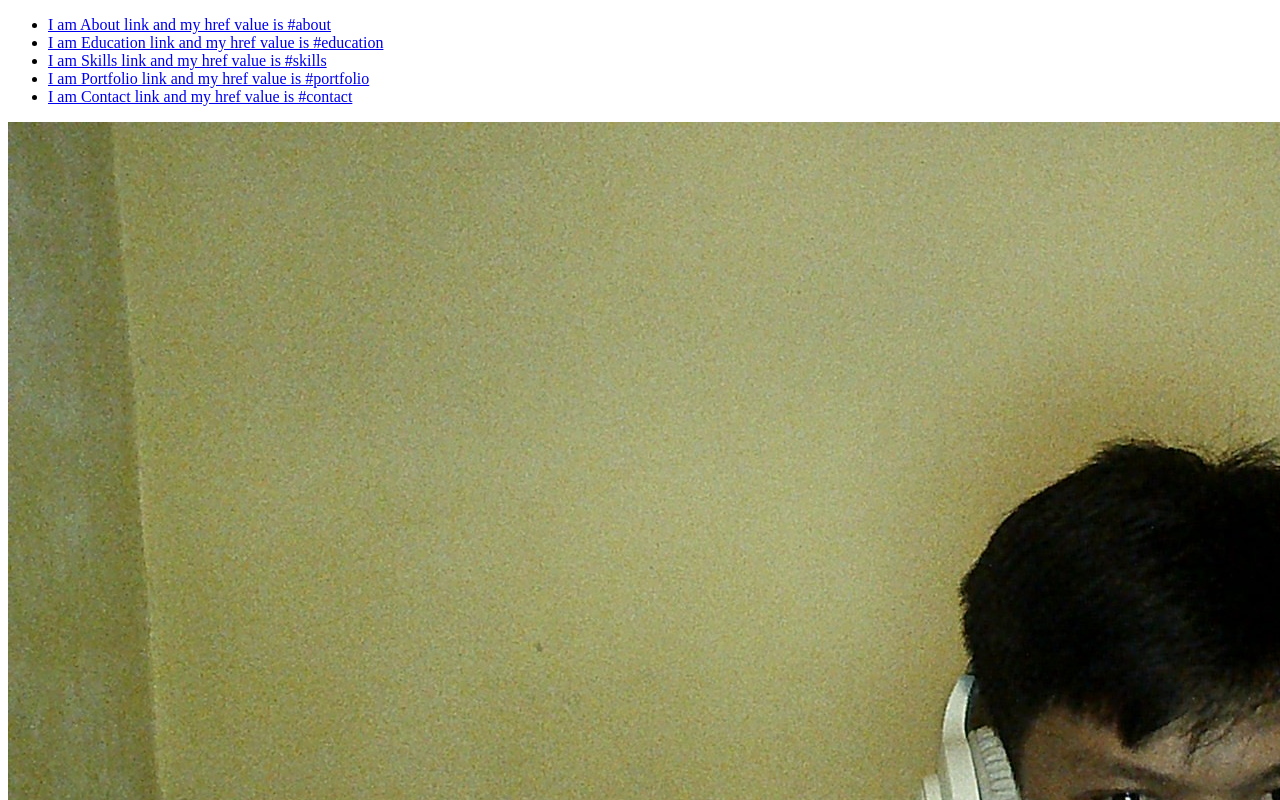
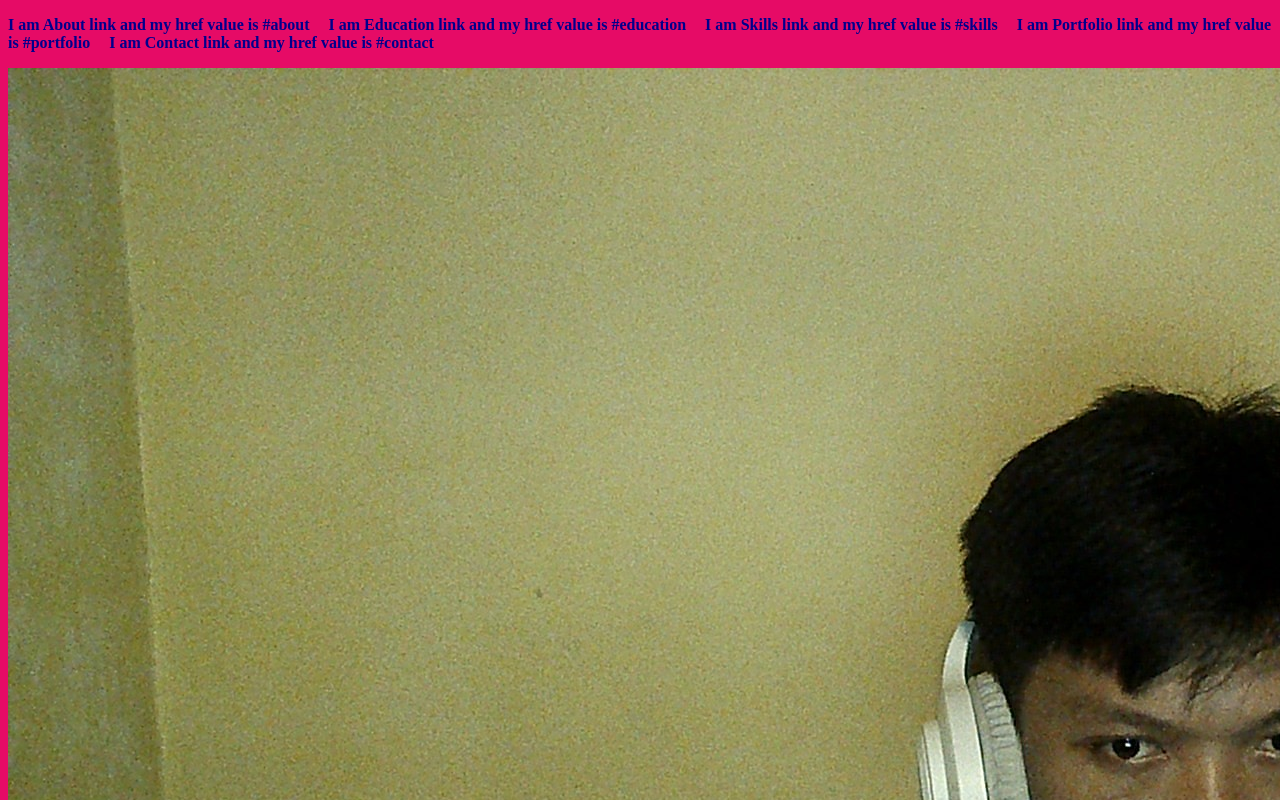
Before and after one commit to andhre143/andhre14333.github.io, a plain HTML site: page index.html in a window 1280 px wide. Shown: the top 800 px of the page. Drawn offline with Linux system fonts and the light colour scheme.

Commit message:
Update index.html

```diff
--- a/index.html
+++ b/index.html
@@ -3,6 +3,8 @@
 <head>
     <meta charset="UTF-8">
     <title>Personal CV</title>
+<head>
+<link rel="stylesheet" href="mystyle.css">
 </head>
 <body>
     <header>
```
